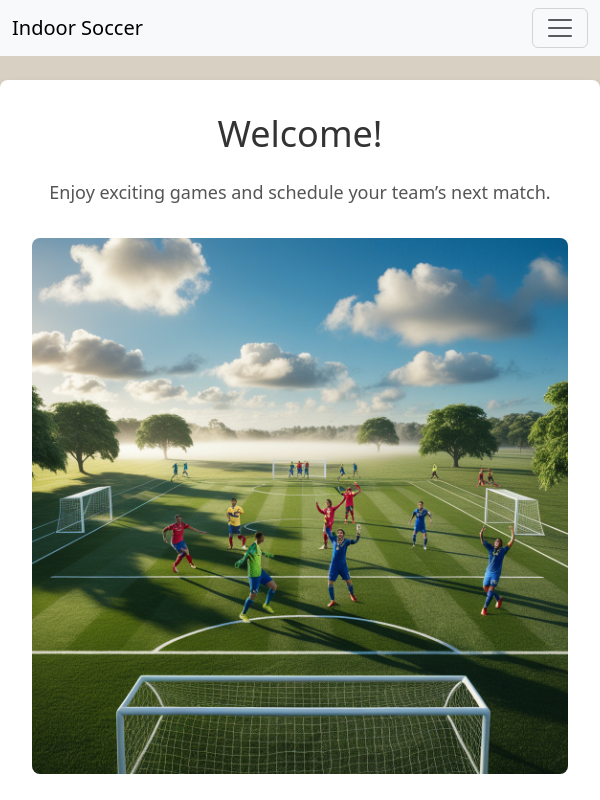
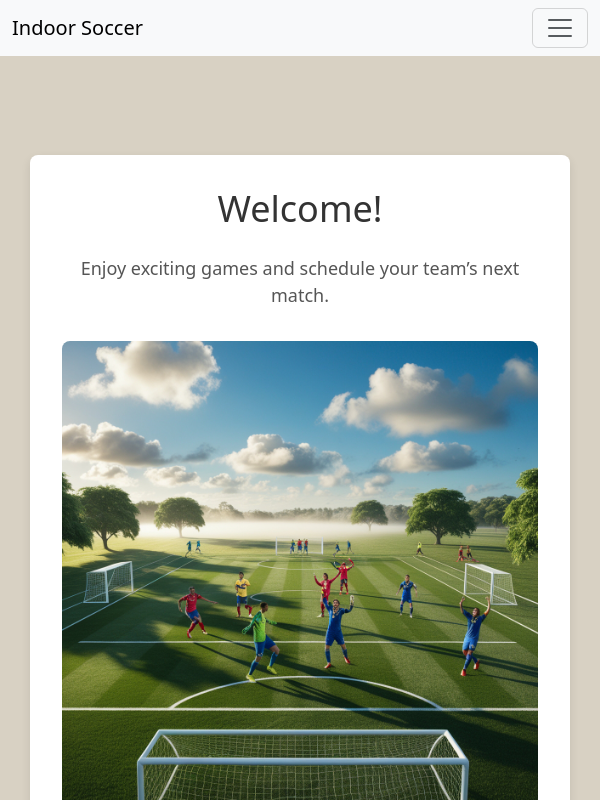
Before and after one commit to Venc-alt/indoor-soccer-app, a React (Create React App) app: page / in a window 600 px wide. Shown: the top 800 px of the page. Built offline with nearby package versions, Linux system fonts and the light colour scheme.

Commit message:
Descriptive commit message

```diff
--- a/src/index.css
+++ b/src/index.css
@@ -11,3 +11,46 @@ section {
   html, body {
     background-color: #D8D1C3 !important;
   }
+
+  /* Mobile (up to 600px) */
+@media only screen and (max-width: 600px) {
+  body {
+    font-size: 14px;
+  }
+  .navbar {
+    flex-direction: column;
+  }
+  .navbar-links {
+    flex-direction: column;
+    text-align: center;
+  }
+  section {
+    padding: 50px 10px;
+  }
+}
+
+/* Tablet (600px to 900px) */
+@media only screen and (min-width: 600px) and (max-width: 900px) {
+  body {
+    font-size: 16px;
+  }
+  .navbar {
+    justify-content: space-between;
+  }
+  section {
+    padding: 70px 30px;
+  }
+}
+
+/* Desktop (900px and up) */
+@media only screen and (min-width: 900px) {
+  body {
+    font-size: 18px;
+  }
+  .navbar {
+    justify-content: flex-start;
+  }
+  section {
+    padding: 100px 50px;
+  }
+}
```
